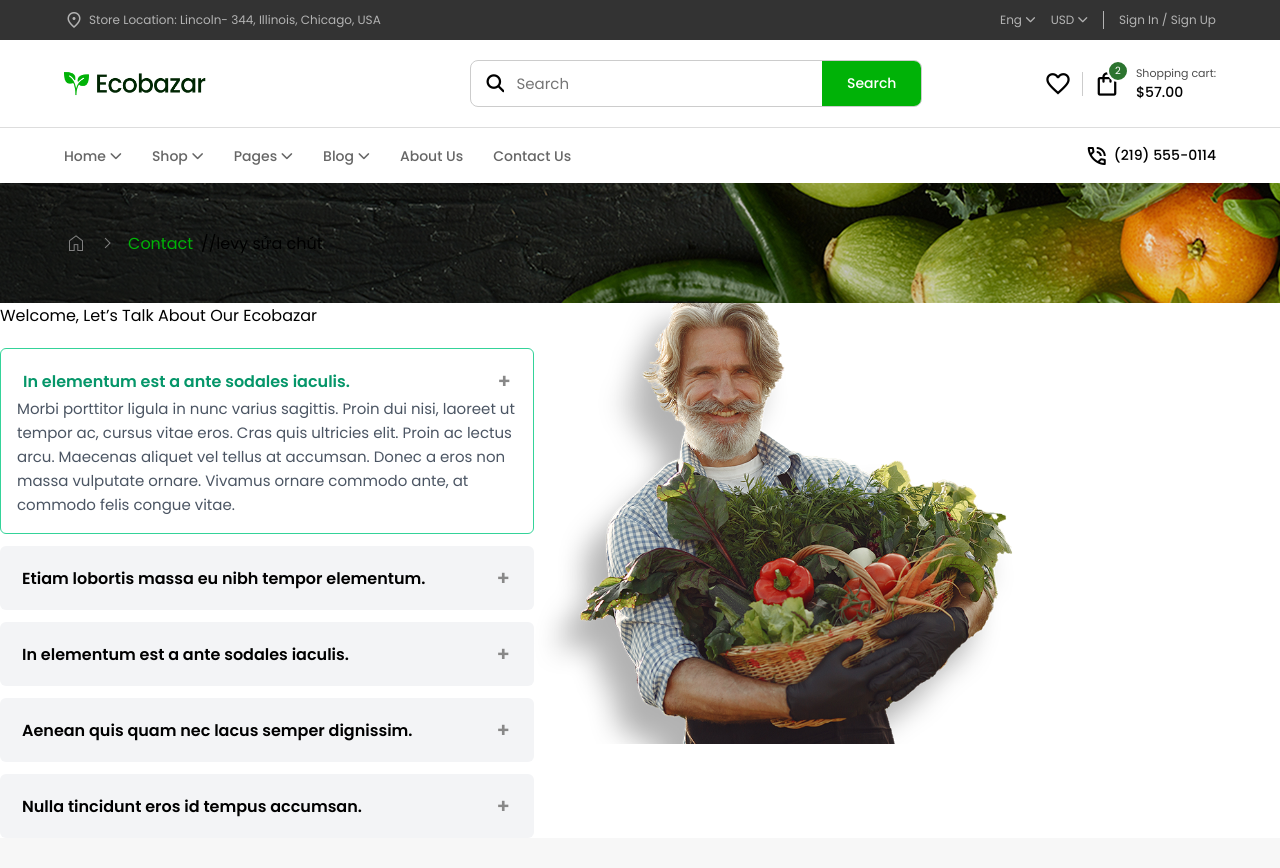
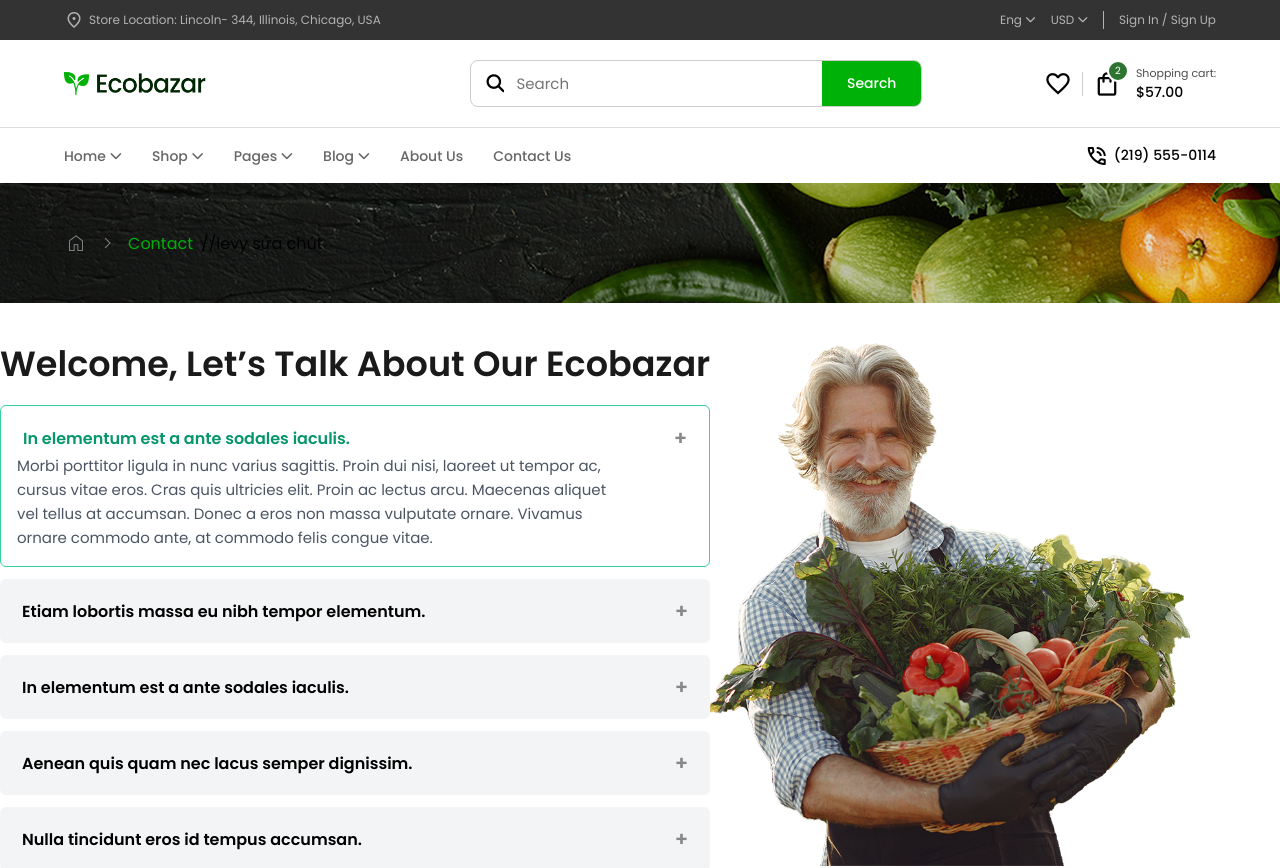
Before and after one commit to elfbe1306/BTL-VegetableShop, a React (Vite) app in the folder frontend/: page /contact in a window 1280 px wide. Shown: the top 868 px of the page. Built offline with nearby package versions, Linux system fonts and the light colour scheme; the HTML template or start-up script is replaced by a standard one.

Commit message:
Update Image

```diff
--- a/frontend/src/pages/ContactPage/ContactPage.jsx
+++ b/frontend/src/pages/ContactPage/ContactPage.jsx
@@ -67,7 +67,7 @@
           </div>
         </div>
         <div className={styles.RightCol}>
-          <img src="src/assets/images/About-me-img.png" alt="img" />
+          <img src="src/assets/images/ContactImage.png" alt="img" />
         </div>
       </div>
       <Footer />
--- a/frontend/src/pages/ContactPage/ContactPage.module.css
+++ b/frontend/src/pages/ContactPage/ContactPage.module.css
@@ -1,6 +1,14 @@
 .Wrapper{
     display: flex;
     flex-direction: row;
+    margin-top: 40px;
+}
+.Text {
+    color: var(--Gray-Scale-Gray-900, #1A1A1A);
+    font-size: 35px;
+    font-style: normal;
+    font-weight: 600;
+    line-height: 120%;
 }
 .RightCol img{
     width: 30rem;
@@ -27,7 +35,7 @@
 }
 
 .accordionHeader {
-    width: 500px;
+    width: 100%;
     background-color: inherit;
     border: none;
     /* padding: 12px 16px; */
@@ -45,7 +53,7 @@
 }
 
 .accordionBody {
-    width: 500px;
+    width: 600px;
     /* padding: 0 16px 16px 16px; */
     color: #4b5563;
     font-size: 15px;
```
Also changed, not shown: frontend/src/assets/images/ContactImage.png (added).
